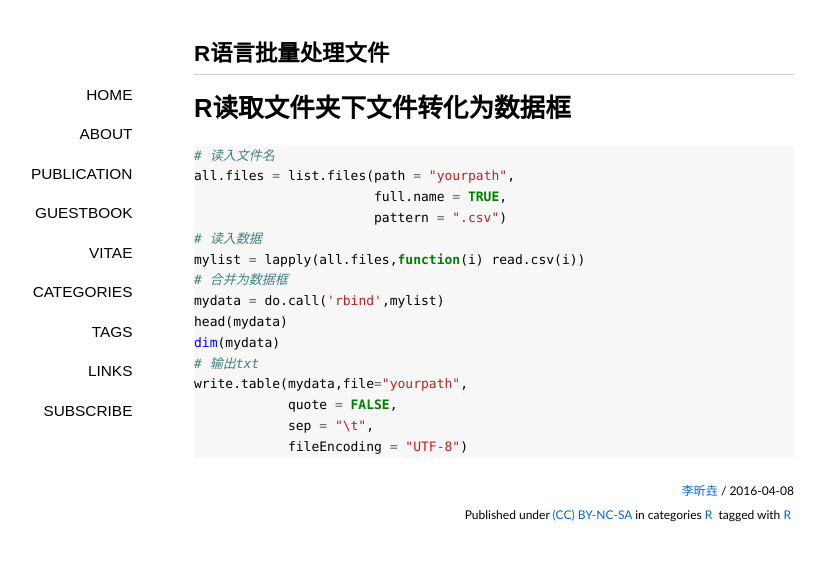
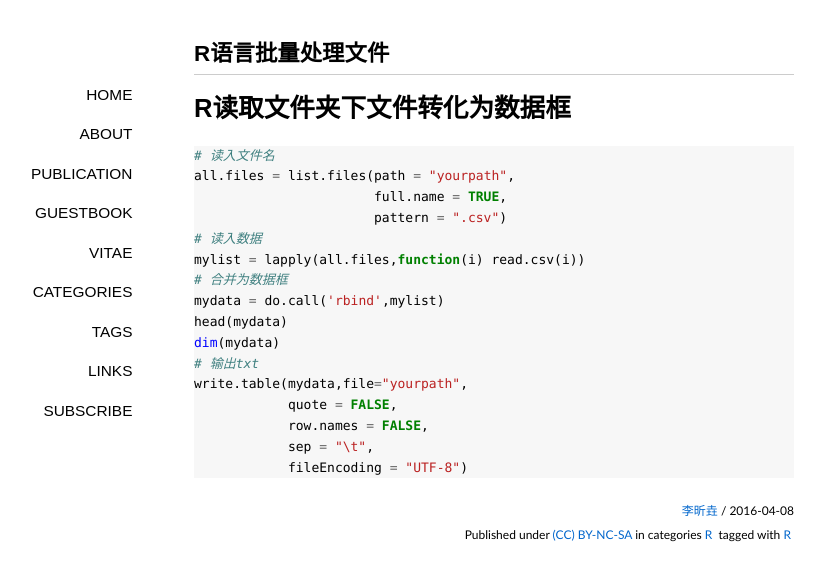
Before and after one commit to lixinyao/jekyll_blog, a Jekyll site: the page built from _posts/2016-04-08-batch-convert-csv-to-txt.md, in a window 1280 px wide. Shown: the top 581 px of the page, without its empty margins (146-971 px from the left). Built offline with Jekyll 4.4.1, drawn with Linux system fonts in a browser that asks for light colours; nearby versions of some CDN libraries; some web fonts are replaced; comment, search, counter and statistics services are not loaded.

Commit message:
输出文件去除行号

```diff
--- a/_posts/2016-04-08-batch-convert-csv-to-txt.md
+++ b/_posts/2016-04-08-batch-convert-csv-to-txt.md
@@ -22,6 +22,7 @@ dim(mydata)
 # 输出txt
 write.table(mydata,file="yourpath",
             quote = FALSE,
+            row.names = FALSE,
             sep = "\t",
             fileEncoding = "UTF-8")
 {% endhighlight %}
```
